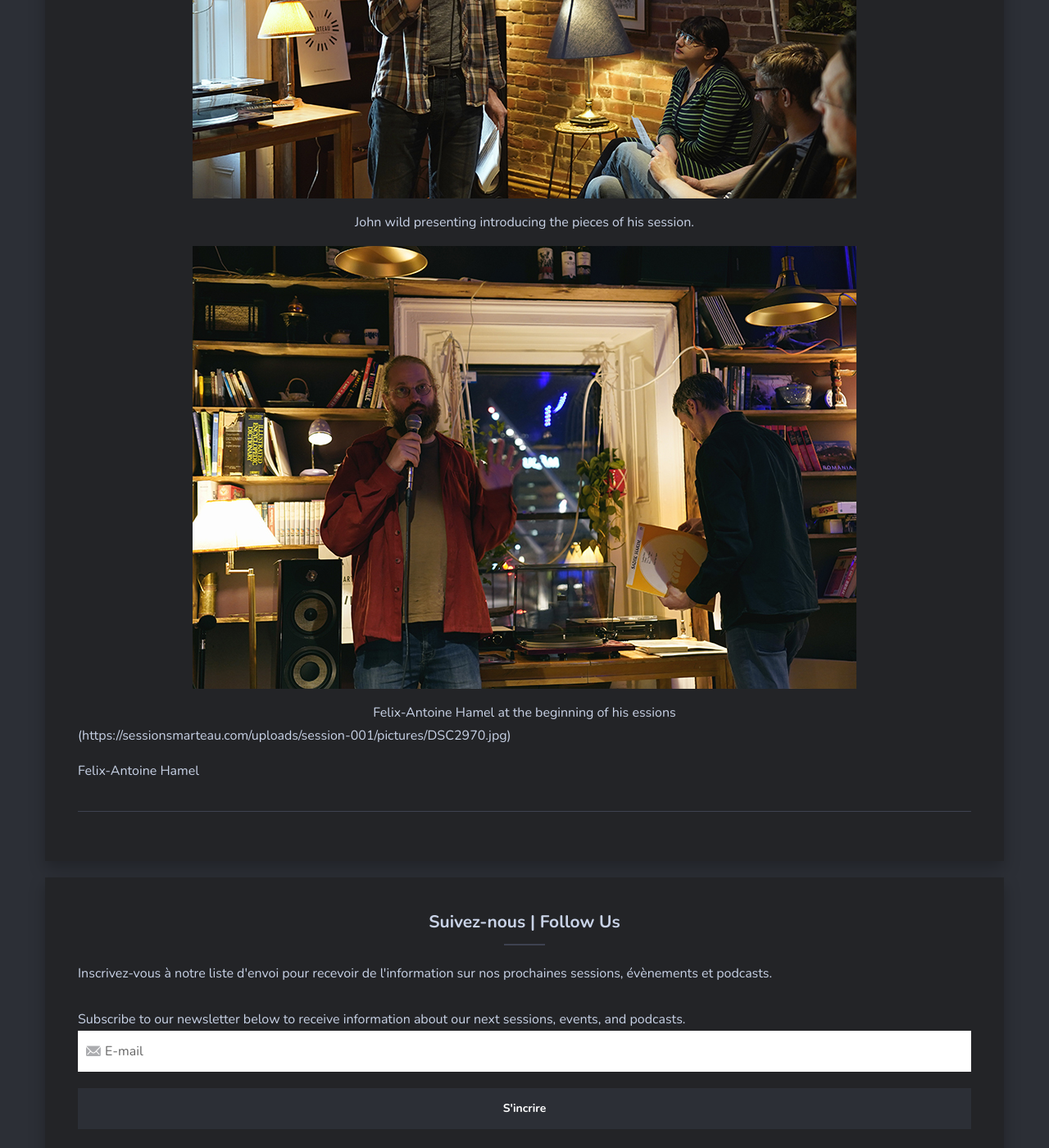
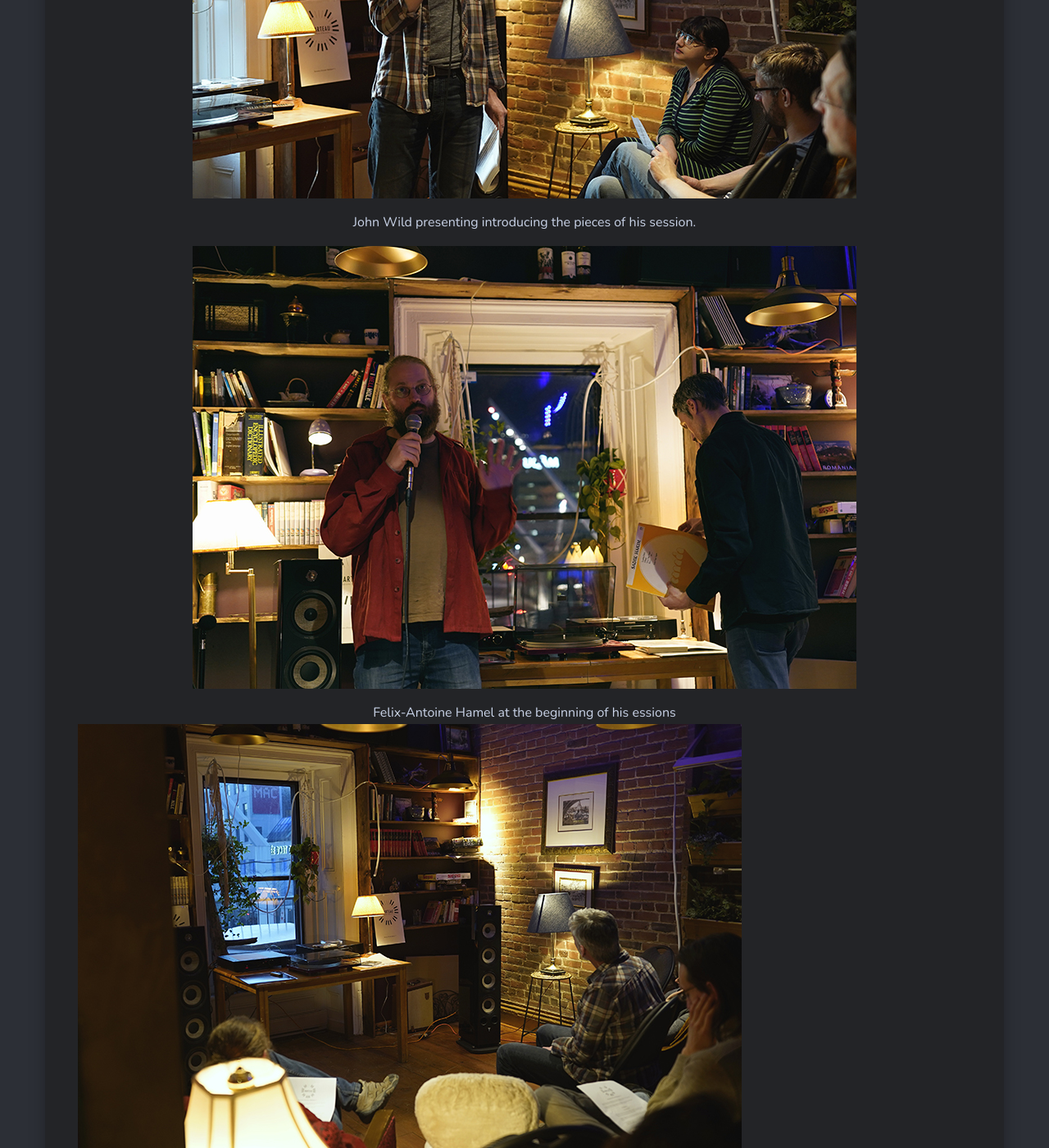
Before and after one commit to sessions-marteau/sessions-marteau-2.github.io, a Jekyll site: the page built from _posts/2019-04-17-session-1.md, in a window 1280 px wide and 1400 px high, scrolled down 2284 px. Shown: the whole window at 82% size. Built offline with Jekyll 4.4.1, drawn with Linux system fonts in a browser that asks for light colours; nearby versions of some CDN libraries.

Commit message:
Update 2019-04-17-session-1.md

```diff
--- a/_posts/2019-04-17-session-1.md
+++ b/_posts/2019-04-17-session-1.md
@@ -50,7 +50,7 @@
 <div style="text-align: center">
   <p>
     <img src="{{ site.baseurl }}/uploads/session-001/pictures/DSC2899.JPG">
-    <div>John wild presenting introducing the pieces of his session.</div>
+    <div>John Wild presenting introducing the pieces of his session.</div>
     </p>
   <p>
     <img src="{{ site.baseurl }}/uploads/session-001/pictures/DSC2970.JPG">
@@ -60,6 +60,8 @@
   </div>
 </div>
 
+<img src="https://raw.githubusercontent.com/sessions-marteau/sessions-marteau-2.github.io/master/uploads/session-001/pictures/DSC2936.jpg">
+<p>John Wild</p>
 
-(https://sessionsmarteau.com/uploads/session-001/pictures/DSC2970.jpg)
+<img src="https://sessionsmarteau.com/uploads/session-001/pictures/DSC2970.jpg">
 <p>Felix-Antoine Hamel</p>
```
